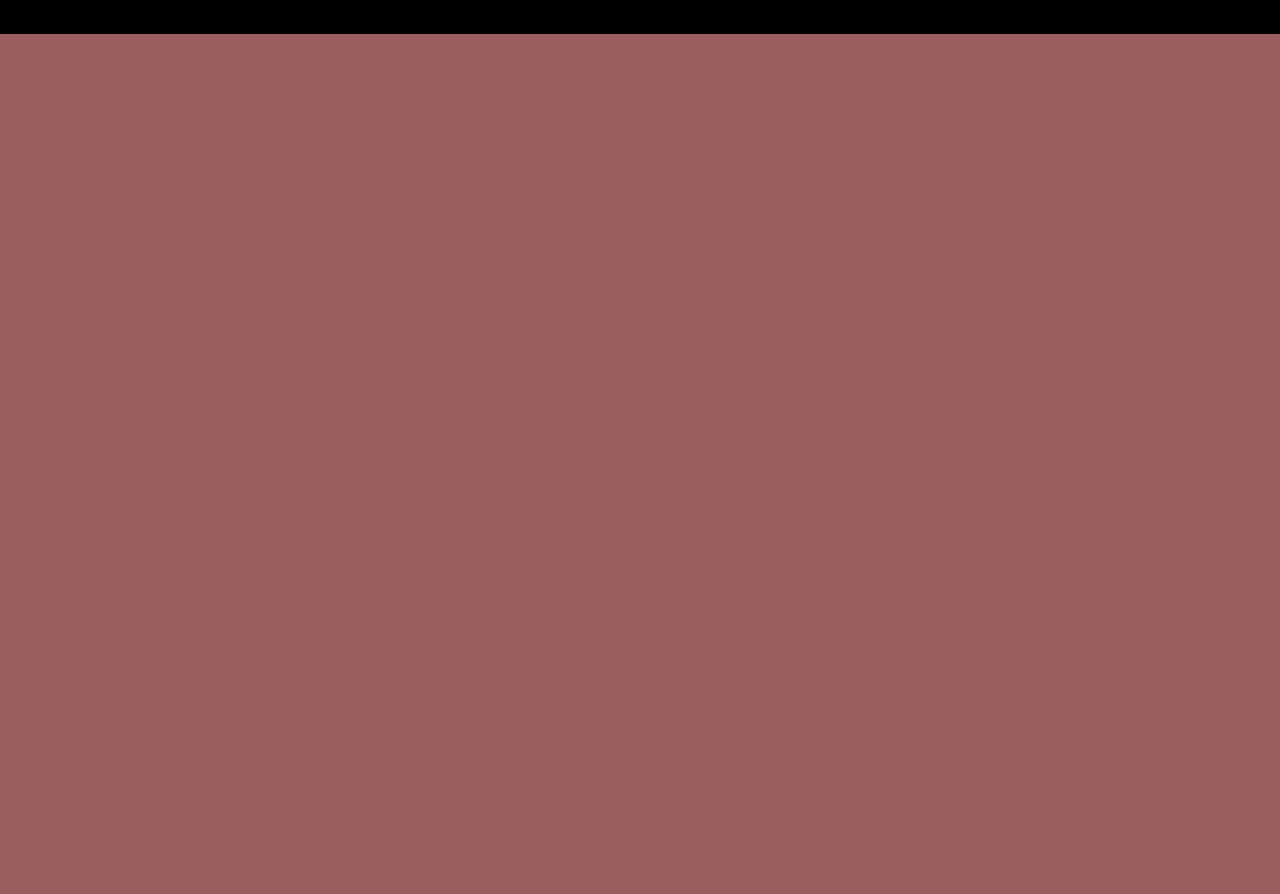
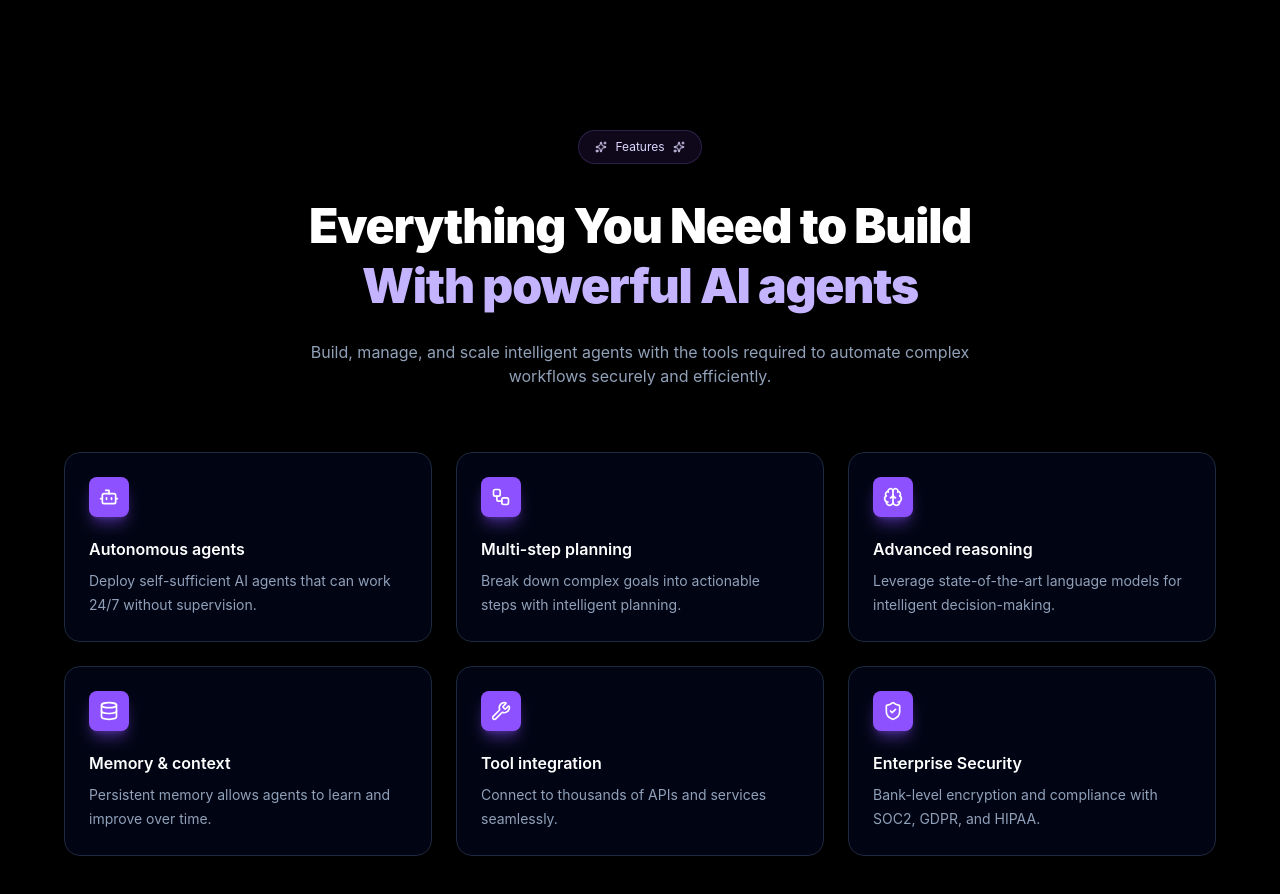
Before and after one commit to Jo-jun83/holbertonschool-agentic_ai, a React (Vite) app in the folder front_end-frameworks/react/: page / in a window 1280 px wide. Shown: the part 1660-2554 px from the top of the page. Before the commit the page ends 1694 px from the top, so only its background shows below. Built offline with nearby package versions, Linux system fonts and the light colour scheme.

Commit message:
Add Features section with FeatureCard component

```diff
--- a/front_end-frameworks/react/package.json
+++ b/front_end-frameworks/react/package.json
@@ -28,6 +28,8 @@
     "eslint-plugin-react-refresh": "^0.5.3",
     "gh-pages": "^6.3.0",
     "globals": "^17.7.0",
+    "prettier": "^3.9.6",
+    "prettier-plugin-tailwindcss": "^0.8.1",
     "vite": "^8.2.0"
   }
 }
--- a/front_end-frameworks/react/src/App.jsx
+++ b/front_end-frameworks/react/src/App.jsx
@@ -3,6 +3,7 @@ import { Check } from 'lucide-react';
 import Header from './components/Header.jsx';
 import Hero from './sections/Hero.jsx';
 import About from './sections/About.jsx';
+import Features from './sections/Features.jsx';
 
 function App() {
   return (
@@ -11,7 +12,7 @@ function App() {
       <main>
       <Hero />
       <About />
-
+      <Features />
 
       </main>
 
--- a/front_end-frameworks/react/src/components/FeatureCard.jsx
+++ b/front_end-frameworks/react/src/components/FeatureCard.jsx
@@ -1,9 +1,19 @@
-import features from "../data/features"
+function FeatureCard({ icon: Icon, title, description }) {
+  return (
+    <article className="rounded-2xl border border-slate-800 bg-slate-950/80 p-6 shadow-lg shadow-black/20 transition hover:-translate-y-1 hover:border-violet-500/40">
+      <div className="flex h-10 w-10 items-center justify-center rounded-lg bg-violet-500 text-white shadow-lg shadow-violet-500/40">
+        <Icon className="h-5 w-5" />
+      </div>
 
-function FeatureCard() {
-    return (
-        <section>
+      <h3 className="mt-5 text-base font-semibold text-white">
+        {title}
+      </h3>
 
-        </section>
-    )
+      <p className="mt-2 text-sm leading-6 text-slate-400">
+        {description}
+      </p>
+    </article>
+  )
 }
+
+export default FeatureCard
--- /dev/null
+++ b/front_end-frameworks/react/src/sections/Features.jsx
@@ -0,0 +1,49 @@
+import { Sparkles } from "lucide-react";
+import FeatureCard from "../components/FeatureCard";
+import features from "../data/features";
+
+function Features() {
+  return (
+    <section
+      id="features-section"
+      className="bg-black px-4 py-24 text-white sm:px-6"
+    >
+      <div className="mx-auto max-w-6xl">
+        <div className="mx-auto max-w-3xl text-center">
+          <div className="text-violet-200 inline-flex items-center gap-2 rounded-full border border-violet-400/20 bg-violet-500/10 px-4 py-2 text-xs">
+            <Sparkles className="h-3 w-3" />
+
+            <span>Features</span>
+
+            <Sparkles className="h-3 w-3" />
+          </div>
+
+          <h2 className="mt-8 text-4xl leading-tight font-black tracking-tight sm:text-5xl">
+            Everything You Need to Build
+            <span className="block text-violet-300">
+              With powerful AI agents
+            </span>
+          </h2>
+
+          <p className="mx-auto mt-6 max-w-2xl text-sm leading-6 text-slate-400 sm:text-base">
+            Build, manage, and scale intelligent agents with the tools required
+            to automate complex workflows securely and efficiently.
+          </p>
+        </div>
+
+        <div className="mt-16 grid gap-6 md:grid-cols-2 lg:grid-cols-3">
+          {features.map((feature) => (
+            <FeatureCard
+              key={feature.title}
+              icon={feature.icon}
+              title={feature.title}
+              description={feature.description}
+            />
+          ))}
+        </div>
+      </div>
+    </section>
+  );
+}
+
+export default Features;
```
Also changed, not shown: 2 other files (tests, documents, lock files or other folders).
